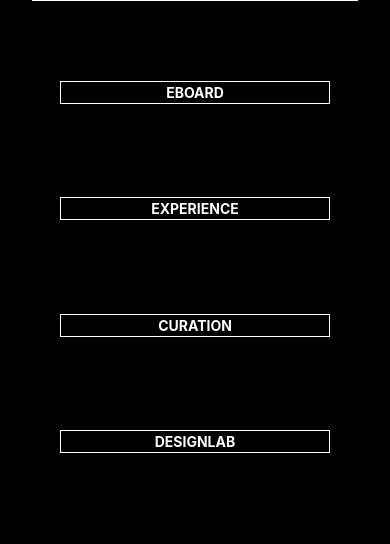
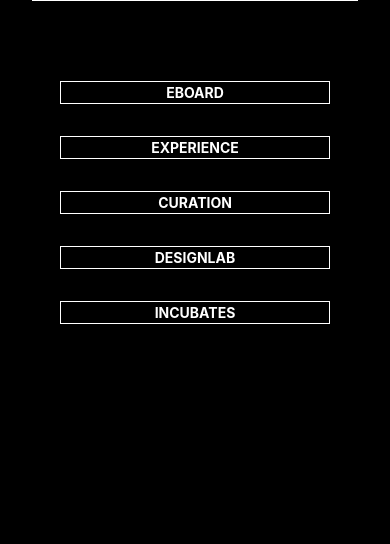
Before and after one commit to cornellmdc/cornellmdc.github.io, a plain HTML site: page people.html in a window 390 px wide. Shown: the part 137-681 px from the top of the page. Drawn offline with Linux system fonts and the light colour scheme.

Commit message:
fixed mobile spacing

```diff
--- a/styles/styles.scss
+++ b/styles/styles.scss
@@ -227,8 +227,9 @@ a {
 
 @media screen and (max-width: 1380px) {
   .menu-container {
-    flex-direction: column;
-    justify-content: flex-start;
+    // flex-direction: column;
+    // justify-content: flex-start;
+    display: block;
   }
   .dropdown-desc {
     margin-bottom: 28px;
```
Also changed, not shown: styles/styles.css.
